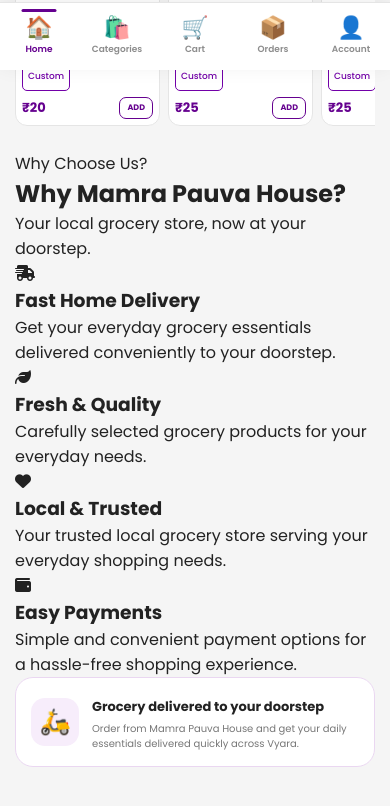
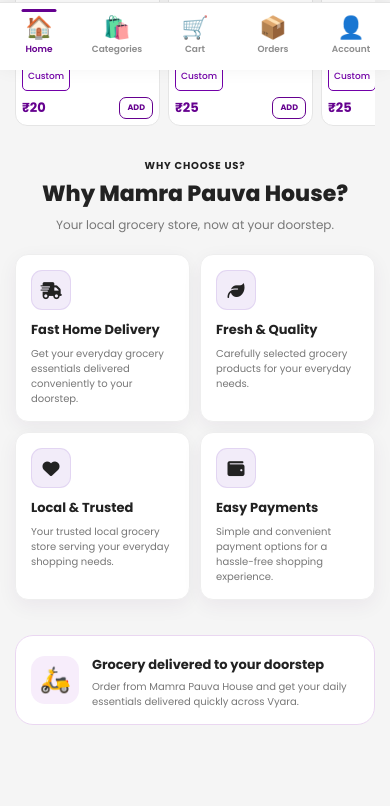
Before and after one commit to itskevinrana/mamra-pauva-house, a plain HTML site: page index.html in a window 390 px wide. Shown: the part 774-1580 px from the top of the page. Drawn offline with Linux system fonts and the light colour scheme.

```diff
--- a/style.css
+++ b/style.css
@@ -2521,3 +2521,318 @@
 
     cursor: pointer;
 }
+
+
+/* =========================================================
+   WHY MAMRA PAUVA HOUSE
+========================================================= */
+
+.mp-why-section {
+    width: 100%;
+    padding: 55px 0;
+}
+
+
+/* ---------------------------------------------------------
+   HEADER
+--------------------------------------------------------- */
+
+.mp-why-header {
+    text-align: center;
+    margin-bottom: 30px;
+}
+
+.mp-section-label {
+    display: inline-block;
+
+    margin-bottom: 7px;
+
+    font-size: 12px;
+    font-weight: 700;
+    letter-spacing: 0.8px;
+    text-transform: uppercase;
+
+    color: var(--primary-color);
+}
+
+.mp-why-title {
+    margin: 0;
+
+    font-size: 28px;
+    line-height: 1.2;
+    font-weight: 800;
+
+    color: var(--text-dark);
+}
+
+.mp-why-subtitle {
+    margin: 8px 0 0;
+
+    font-size: 14px;
+    line-height: 1.6;
+
+    color: #777;
+}
+
+
+/* ---------------------------------------------------------
+   GRID
+--------------------------------------------------------- */
+
+.mp-why-grid {
+    display: grid;
+
+    grid-template-columns: repeat(4, 1fr);
+
+    gap: 16px;
+
+    width: 100%;
+}
+
+
+/* ---------------------------------------------------------
+   CARD
+--------------------------------------------------------- */
+
+.mp-why-card {
+    position: relative;
+
+    display: flex;
+    align-items: flex-start;
+
+    gap: 14px;
+
+    min-height: 145px;
+
+    padding: 20px;
+
+    background: #ffffff;
+
+    border: 1px solid #eeeeee;
+
+    border-radius: 16px;
+
+    box-shadow:
+        0 6px 20px rgba(65, 20, 90, 0.06);
+
+    overflow: hidden;
+
+    transition:
+        transform 0.25s ease,
+        box-shadow 0.25s ease,
+        border-color 0.25s ease;
+}
+
+
+/* Purple accent line */
+
+.mp-why-card::before {
+    content: "";
+
+    position: absolute;
+
+    left: 0;
+    top: 0;
+    bottom: 0;
+
+    width: 3px;
+
+    background: var(--primary-color);
+
+    opacity: 0.8;
+}
+
+
+/* ---------------------------------------------------------
+   ICON
+--------------------------------------------------------- */
+
+.mp-why-icon {
+    flex: 0 0 48px;
+
+    width: 48px;
+    height: 48px;
+
+    display: flex;
+    align-items: center;
+    justify-content: center;
+
+    background: rgba(111, 45, 189, 0.09);
+
+    border: 1px solid rgba(111, 45, 189, 0.12);
+
+    border-radius: 13px;
+
+    color: var(--primary-color);
+
+    font-size: 20px;
+}
+
+
+/* ---------------------------------------------------------
+   CONTENT
+--------------------------------------------------------- */
+
+.mp-why-content {
+    min-width: 0;
+}
+
+.mp-why-content h3 {
+    margin: 2px 0 7px;
+
+    font-size: 15px;
+    line-height: 1.3;
+    font-weight: 700;
+
+    color: var(--text-dark);
+}
+
+.mp-why-content p {
+    margin: 0;
+
+    font-size: 12px;
+    line-height: 1.6;
+
+    color: #777;
+}
+
+
+/* ---------------------------------------------------------
+   HOVER
+--------------------------------------------------------- */
+
+.mp-why-card:hover {
+    transform: translateY(-4px);
+
+    border-color: rgba(111, 45, 189, 0.18);
+
+    box-shadow:
+        0 12px 28px rgba(65, 20, 90, 0.10);
+}
+
+.mp-why-card:hover .mp-why-icon {
+    background: var(--primary-color);
+
+    color: #ffffff;
+
+    border-color: var(--primary-color);
+}
+
+
+/* =========================================================
+   MOBILE
+========================================================= */
+
+@media (max-width: 480px) {
+
+    .mp-why-section {
+        padding: 0 0 35px;
+    }
+
+    .mp-why-header {
+        margin-bottom: 20px;
+    }
+
+    .mp-section-label {
+        font-size: 10px;
+    }
+
+    .mp-why-title {
+        font-size: 22px;
+    }
+
+    .mp-why-subtitle {
+        font-size: 12px;
+
+        max-width: 280px;
+
+        margin-left: auto;
+        margin-right: auto;
+    }
+
+    .mp-why-grid {
+        grid-template-columns: repeat(2, 1fr);
+
+        gap: 10px;
+    }
+
+    .mp-why-card {
+        display: block;
+
+        min-height: 155px;
+
+        padding: 15px;
+
+        border-radius: 13px;
+    }
+
+    .mp-why-icon {
+        width: 40px;
+        height: 40px;
+
+        margin-bottom: 12px;
+
+        border-radius: 11px;
+
+        font-size: 17px;
+    }
+
+    .mp-why-content h3 {
+        font-size: 13px;
+    }
+
+    .mp-why-content p {
+        font-size: 10px;
+        line-height: 1.5;
+    }
+}
+
+
+/* =========================================================
+   TABLET
+========================================================= */
+
+@media (min-width: 481px) and (max-width: 1024px) {
+
+    .mp-why-section {
+        padding: 45px 0;
+    }
+
+    .mp-why-grid {
+        grid-template-columns: repeat(2, 1fr);
+
+        gap: 14px;
+    }
+
+    .mp-why-card {
+        min-height: 135px;
+
+        padding: 18px;
+    }
+
+    .mp-why-title {
+        font-size: 26px;
+    }
+}
+
+
+/* =========================================================
+   LARGE DESKTOP
+========================================================= */
+
+@media (min-width: 1400px) {
+
+    .mp-why-grid {
+        gap: 20px;
+    }
+
+    .mp-why-card {
+        min-height: 155px;
+
+        padding: 22px;
+    }
+
+    .mp-why-title {
+        font-size: 30px;
+    }
+}
```
